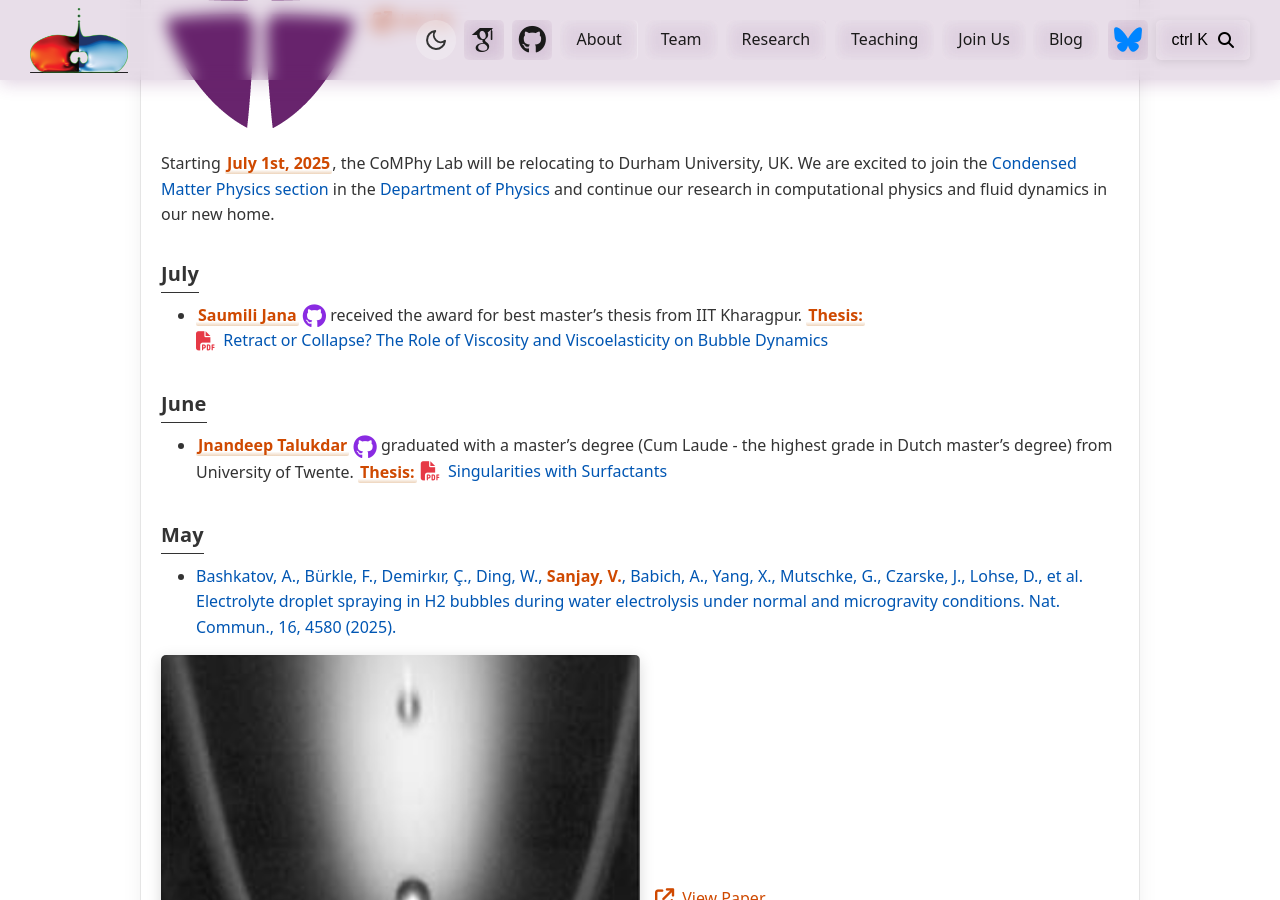
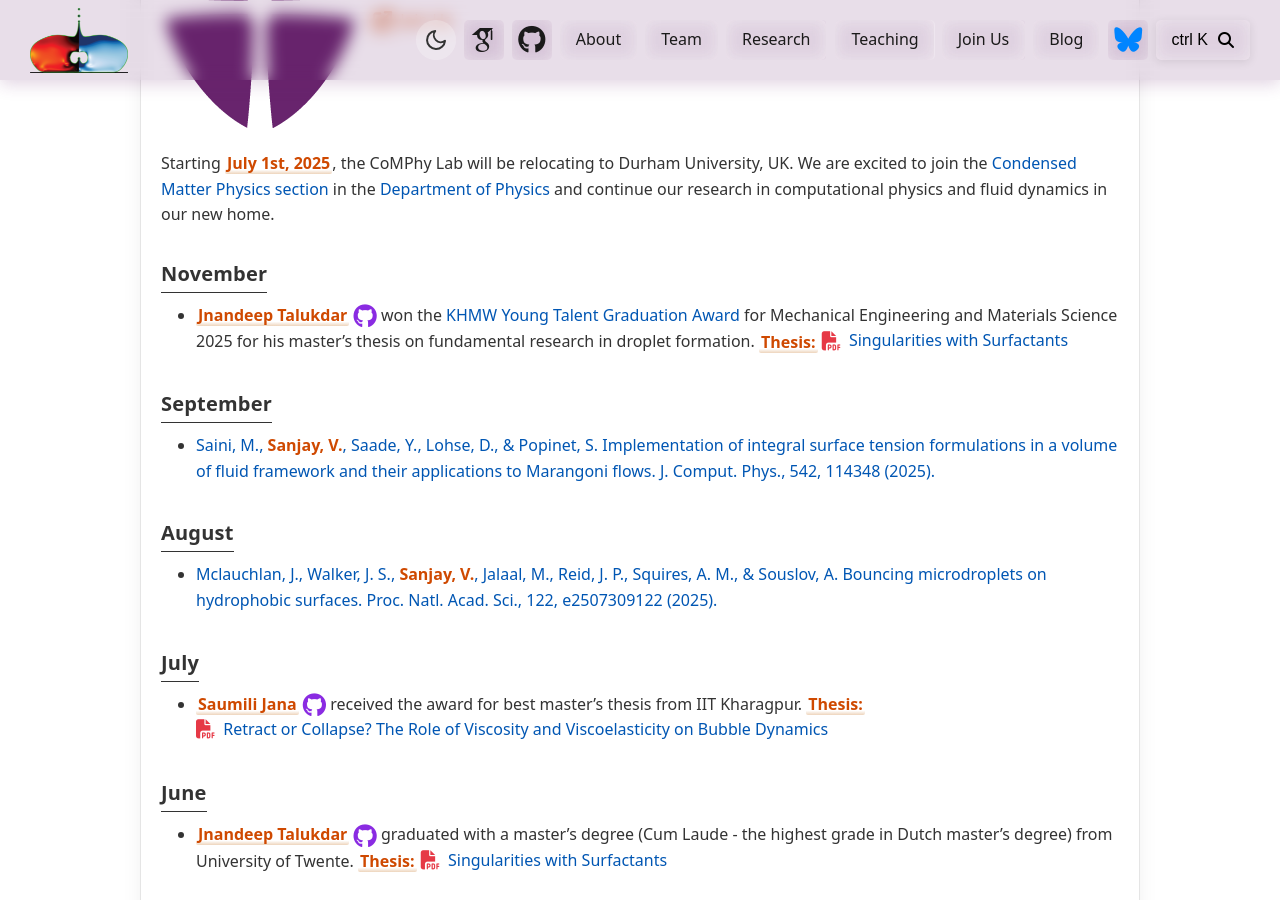
Before and after one commit to comphy-lab/comphy-lab.github.io, a Jekyll site: the page built from history.md, in a window 1280 px wide and 900 px high, scrolled down 407 px. Built offline with Jekyll 4.4.1, drawn with Linux system fonts in a browser that asks for light colours; some web fonts are replaced; comment, search, counter and statistics services are not loaded.

Commit message:
Add recent publications and update news sections
- Add paper #18 (Saini et al., J. Comput. Phys., 2025) to published research
- Add paper #19 (Mclauchlan et al., PNAS, 2025) to published research
- Update News.md with September and August announcements for papers #18 and #19
- Update history.md with complete news archive including new publications
- Move papers from preprint to published status in research index
- Add new research tags: Elastic beads, Bouncing, Rupture, Marangoni flows, Numerical methods
- Include work-in-progress papers with featured tags
- Remove oldest news items from main page while preserving in history

```diff
--- a/history.md
+++ b/history.md
@@ -21,6 +21,18 @@ title: History
 </div>
 
 Starting <strong>July 1st, 2025</strong>, the CoMPhy Lab will be relocating to Durham University, UK. We are excited to join the [Condensed Matter Physics section](https://www.durham.ac.uk/research/institutes-and-centres/condensed-matter-physics/) in the [Department of Physics](https://www.durham.ac.uk/departments/academic/physics/) and continue our research in computational physics and fluid dynamics in our new home.
+
+### November
+
+- <strong>Jnandeep Talukdar</strong> <a href="https://github.com/spilltheT"><i class="fa-brands fa-github" style="font-size: 1.5em; color: #8a2be2;"></i></a> won the <a href="https://khmw.nl/khmw-jong-talent-prijzen-khmw-young-talent-awards/" class="blue-link">KHMW Young Talent Graduation Award</a> for Mechanical Engineering and Materials Science 2025 for his master's thesis on fundamental research in droplet formation. <strong>Thesis:</strong> <a href="https://bit.ly/thesisJnan" class="pdf-link" style="display: inline-flex; align-items: center;"><i class="fa-solid fa-file-pdf" style="margin-right: 8px; font-size: 1.2em; color: #e63946;"></i>Singularities with Surfactants</a>
+
+### September
+
+- [Saini, M., <strong>Sanjay, V.</strong>, Saade, Y., Lohse, D., & Popinet, S. Implementation of integral surface tension formulations in a volume of fluid framework and their applications to Marangoni flows. J. Comput. Phys., 542, 114348 (2025).](/research#18)
+
+### August
+
+- [Mclauchlan, J., Walker, J. S., <strong>Sanjay, V.</strong>, Jalaal, M., Reid, J. P., Squires, A. M., & Souslov, A. Bouncing microdroplets on hydrophobic surfaces. Proc. Natl. Acad. Sci., 122, e2507309122 (2025).](/research#19)
 
 ### July
 
```
Also changed, not shown: News.md (+12 -17 lines), _research/index.md (+35 -10 lines).
